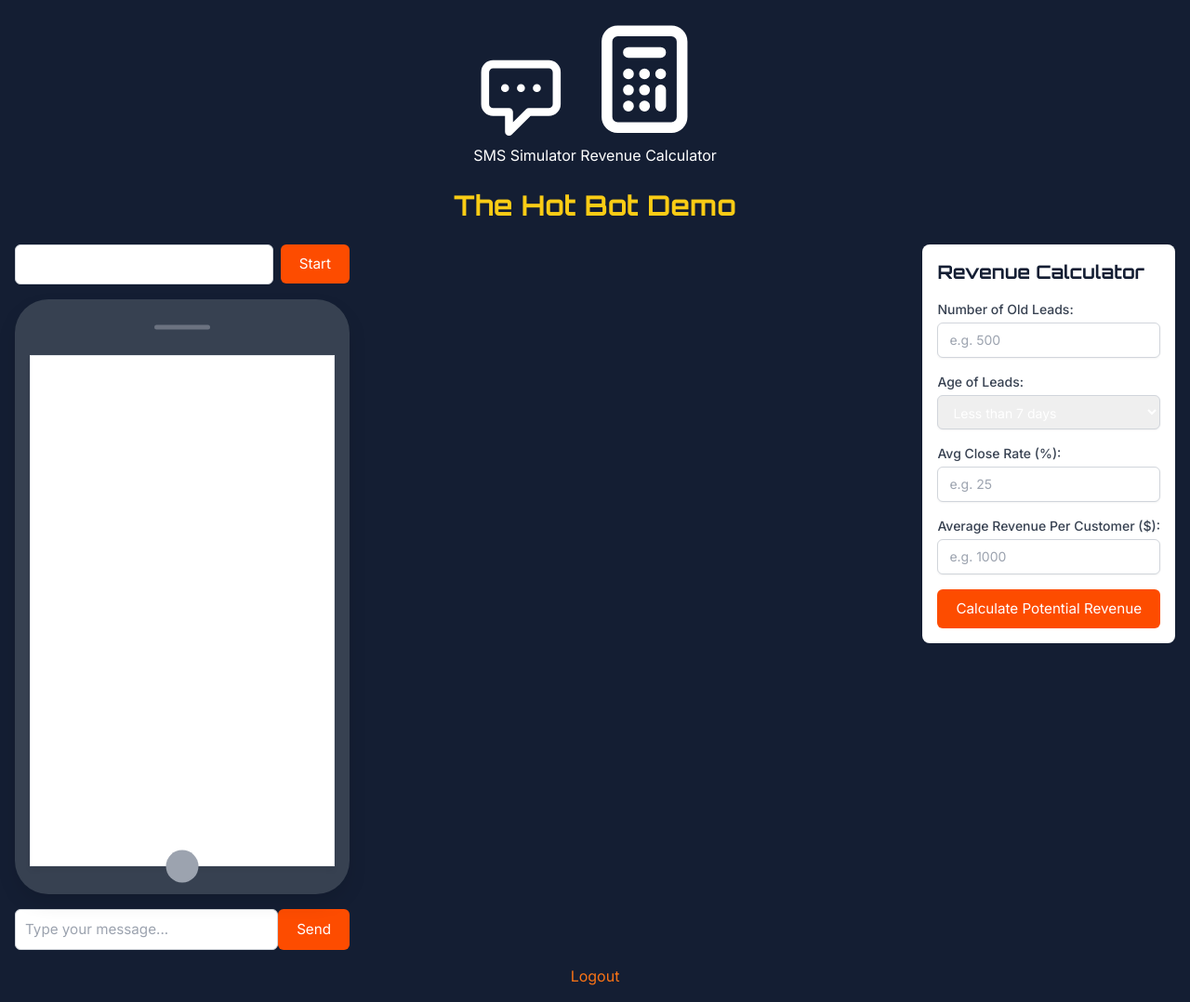
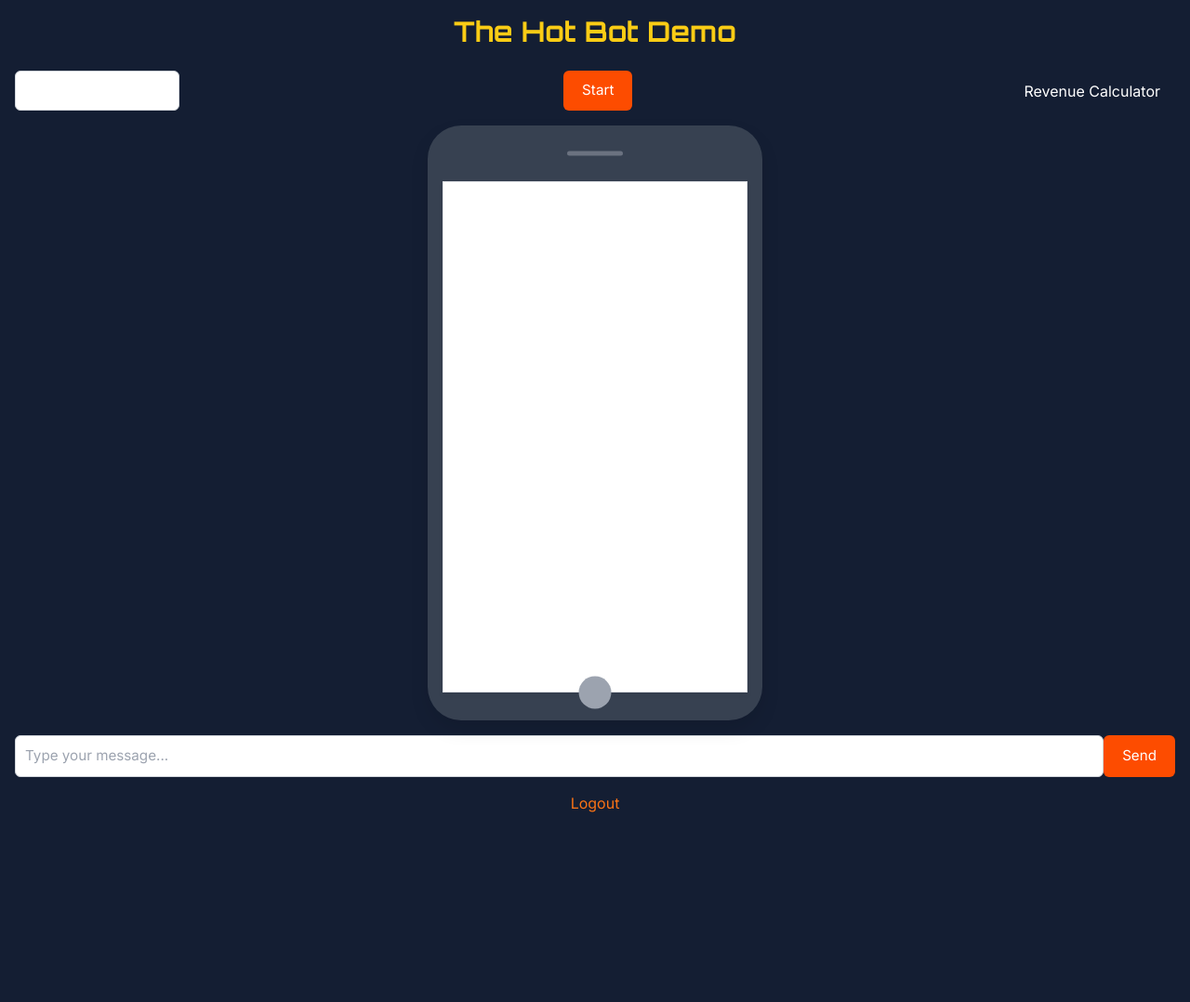
Before and after one commit to thehotbot/RoyaTest, a Flask app: template templates/index.html in a window 1280 px wide. Shown: the whole page at 93% size. After the commit the page ends 874 px from the top, so only its background shows below. Run offline with Flask 3, Linux system fonts and the light colour scheme; the template is opened without the code that fills it, so the values that code supplies are empty; parts of the project's set-up code (start-up, migrations or seed data) failed here and were passed over.

Commit message:
Agent query: Please check if the Revenue Calculator button is visible at the top of the page, next to the assistant selection dropdown. Also, verify if clicking the Revenue Calculator button shows/hides the calculator form without affecting the SMS simulator.

```diff
--- a/static/js/app.js
+++ b/static/js/app.js
@@ -12,20 +12,9 @@
     const startButton = document.getElementById('start-button');
     const calculateBtn = document.getElementById('calculateBtn');
     const results = document.getElementById('results');
-    const toggleSmsButton = document.getElementById('toggle-sms');
     const toggleCalculatorButton = document.getElementById('toggle-calculator');
     const smsSimulator = document.getElementById('sms-simulator');
     const revenueCalculator = document.getElementById('revenue-calculator');
-    const screenContainer = document.getElementById('screen-container');
-
-    console.log('Toggle SMS button:', toggleSmsButton);
-    console.log('Toggle Calculator button:', toggleCalculatorButton);
-    console.log('SMS Simulator:', smsSimulator);
-    console.log('Revenue Calculator:', revenueCalculator);
-    console.log('Screen Container:', screenContainer);
-
-    smsSimulator.classList.add('expanded');
-    revenueCalculator.classList.add('shrunk');
 
     fetch('/get_assistants')
         .then(response => response.json())
@@ -72,27 +61,10 @@
         }
     });
 
-    toggleSmsButton.addEventListener('click', () => {
-        console.log('SMS button clicked');
-        toggleScreens(smsSimulator, revenueCalculator);
+    toggleCalculatorButton.addEventListener('click', () => {
+        smsSimulator.classList.toggle('hidden');
+        revenueCalculator.classList.toggle('hidden');
     });
-
-    toggleCalculatorButton.addEventListener('click', () => {
-        console.log('Calculator button clicked');
-        toggleScreens(revenueCalculator, smsSimulator);
-    });
-
-    function toggleScreens(expandScreen, shrinkScreen) {
-        console.log('toggleScreens function called');
-
-        expandScreen.classList.remove('shrunk');
-        expandScreen.classList.add('expanded');
-        shrinkScreen.classList.remove('expanded');
-        shrinkScreen.classList.add('shrunk');
-
-        toggleSmsButton.classList.toggle('active');
-        toggleCalculatorButton.classList.toggle('active');
-    }
 
     calculateBtn.addEventListener('click', calculateRevenue);
 
--- a/templates/index.html
+++ b/templates/index.html
@@ -9,29 +9,17 @@
 </head>
 <body class="bg-[#141E33] h-screen flex flex-col items-center justify-start py-4">
     <div class="container mx-auto p-4 flex flex-col items-center">
-        <div class="toggle-buttons mb-6">
-            <button id="toggle-sms" class="toggle-btn active">
-                <svg xmlns="http://www.w3.org/2000/svg" class="h-6 w-6 inline-block mr-2" fill="none" viewBox="0 0 24 24" stroke="currentColor">
-                    <path stroke-linecap="round" stroke-linejoin="round" stroke-width="2" d="M8 10h.01M12 10h.01M16 10h.01M9 16H5a2 2 0 01-2-2V6a2 2 0 012-2h14a2 2 0 012 2v8a2 2 0 01-2 2h-5l-5 5v-5z" />
-                </svg>
-                SMS Simulator
-            </button>
-            <button id="toggle-calculator" class="toggle-btn">
-                <svg xmlns="http://www.w3.org/2000/svg" class="h-6 w-6 inline-block mr-2" fill="none" viewBox="0 0 24 24" stroke="currentColor">
-                    <path stroke-linecap="round" stroke-linejoin="round" stroke-width="2" d="M9 7h6m0 10v-3m-3 3h.01M9 17h.01M9 14h.01M12 14h.01M15 11h.01M12 11h.01M9 11h.01M7 21h10a2 2 0 002-2V5a2 2 0 00-2-2H7a2 2 0 00-2 2v14a2 2 0 002 2z" />
-                </svg>
+        <h1 class="text-3xl font-bold mb-6 text-center text-yellow-400">The Hot Bot Demo</h1>
+        <div class="mb-4 flex items-center w-full justify-between">
+            <select id="assistant-select" class="mr-2 block w-2/3 py-2 px-3 border border-gray-300 bg-white rounded-md shadow-sm focus:outline-none focus:ring-orange-500 focus:border-orange-500 sm:text-sm">
+                <option value="">Select an assistant</option>
+            </select>
+            <button id="start-button" class="bg-[#FD4C00] text-white px-4 py-2 rounded-md disabled:opacity-50 hover:opacity-90 transition duration-300">Start</button>
+            <button id="toggle-calculator" class="bg-[#4A5568] text-white px-4 py-2 rounded-md hover:bg-[#2D3748] transition duration-300">
                 Revenue Calculator
             </button>
         </div>
-        <h1 class="text-3xl font-bold mb-6 text-center text-yellow-400">The Hot Bot Demo</h1>
-        <div class="screen-container flex justify-between w-full max-w-7xl mx-auto">
-            <div id="sms-simulator" class="screen expanded">
-                <div class="mb-4 flex items-center">
-                    <select id="assistant-select" class="mr-2 block w-full py-2 px-3 border border-gray-300 bg-white rounded-md shadow-sm focus:outline-none focus:ring-orange-500 focus:border-orange-500 sm:text-sm">
-                        <option value="">Select an assistant</option>
-                    </select>
-                    <button id="start-button" class="bg-[#FD4C00] text-white px-4 py-2 rounded-md disabled:opacity-50 hover:opacity-90 transition duration-300">Start</button>
-                </div>
+        <div id="sms-simulator" class="w-full">
             <div class="smartphone-frame">
                 <div id="chat-container" class="flex-grow bg-white p-4 overflow-y-auto mb-4">
                     <!-- Chat messages will be inserted here -->
@@ -42,7 +30,7 @@
                 <button id="send-button" class="bg-[#FD4C00] text-white px-6 py-2 rounded-r-lg hover:opacity-90 transition duration-300">Send</button>
             </div>
         </div>
-            <div id="revenue-calculator" class="screen shrunk">
+        <div id="revenue-calculator" class="w-full mt-4 hidden">
             <div class="bg-white p-4 rounded-lg">
                 <h2 class="text-xl font-bold mb-4 text-[#141E33]">Revenue Calculator</h2>
                 <div class="mb-4">
@@ -73,7 +61,6 @@
                 </div>
             </div>
         </div>
-        </div>
         <a href="{{ url_for('logout') }}" class="mt-4 text-orange-500 hover:text-orange-700">Logout</a>
     </div>
     <script src="{{ url_for('static', filename='js/app.js') }}"></script>
```
Also changed, not shown: static/css/styles.css (+10 -62 lines), 1 other file. Lines whose indentation alone changed are shown as unchanged.
